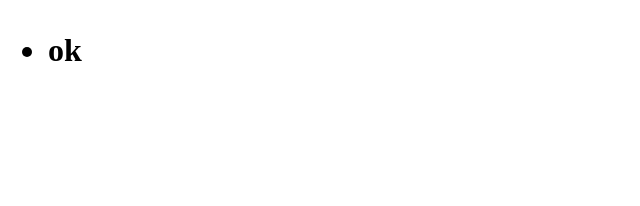
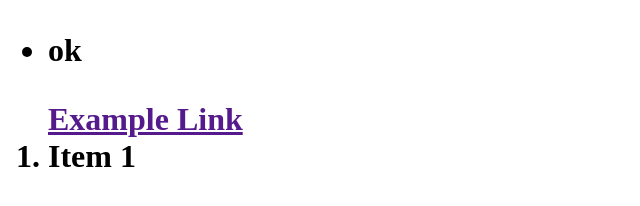
Before and after one commit to SAGE-OF-SIX-PATHS/AICICweek1, a plain HTML site: page index.html in a window 1280 px wide. Shown: the whole page, without its empty margins (0-640 px from the left). Drawn offline with Linux system fonts and the light colour scheme.

Commit message:
added nav

```diff
--- a/index.html
+++ b/index.html
@@ -10,6 +10,12 @@
                     <ul>
                               <li>ok</li>
                     </ul>
+                    <nav>
+                              <ol>
+                                        <a href="">Example Link</a>
+                                        <li>Item 1</li>
+                              </ol>
+                    </nav>
           </h1>
 </body>
 </html>
```
